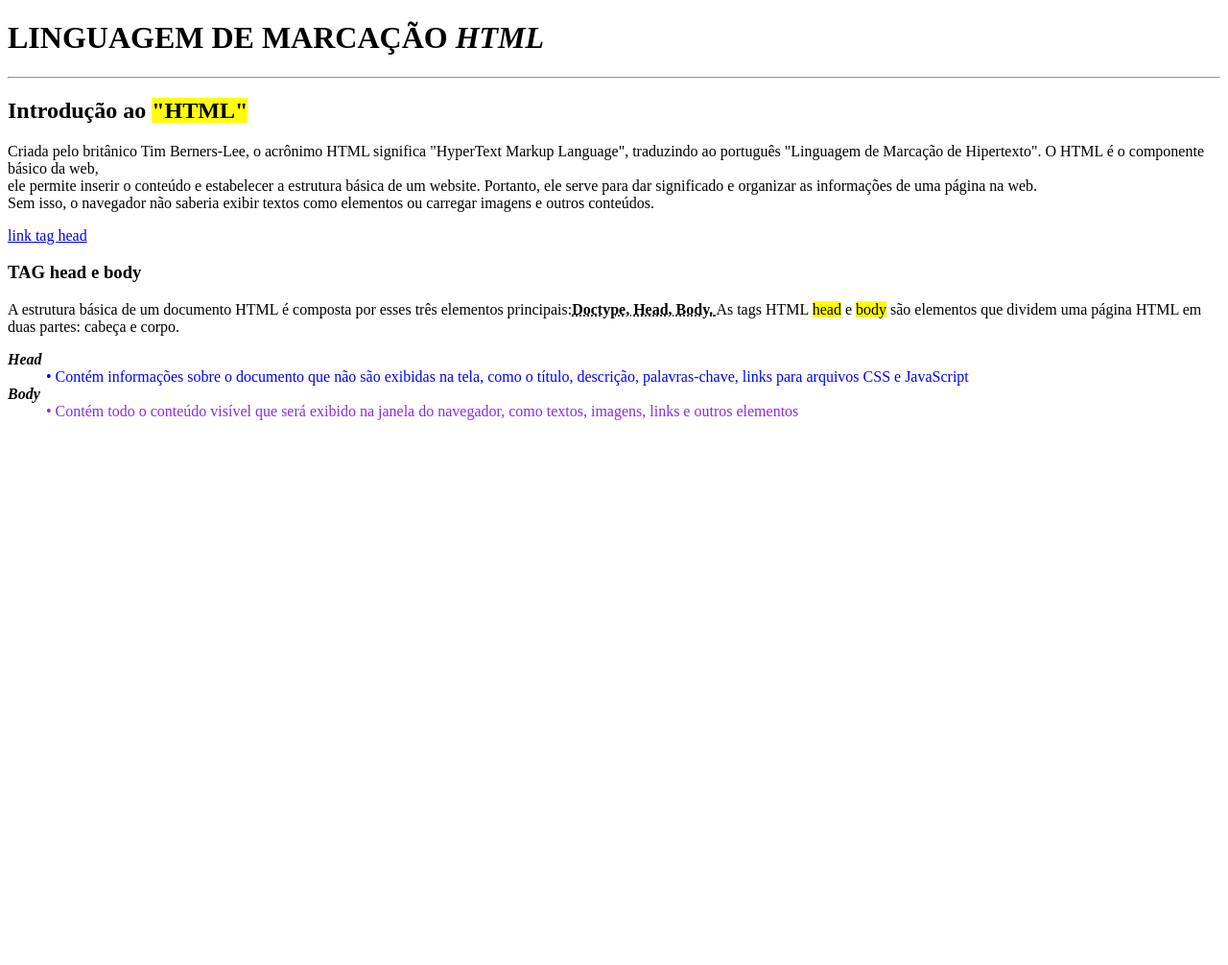
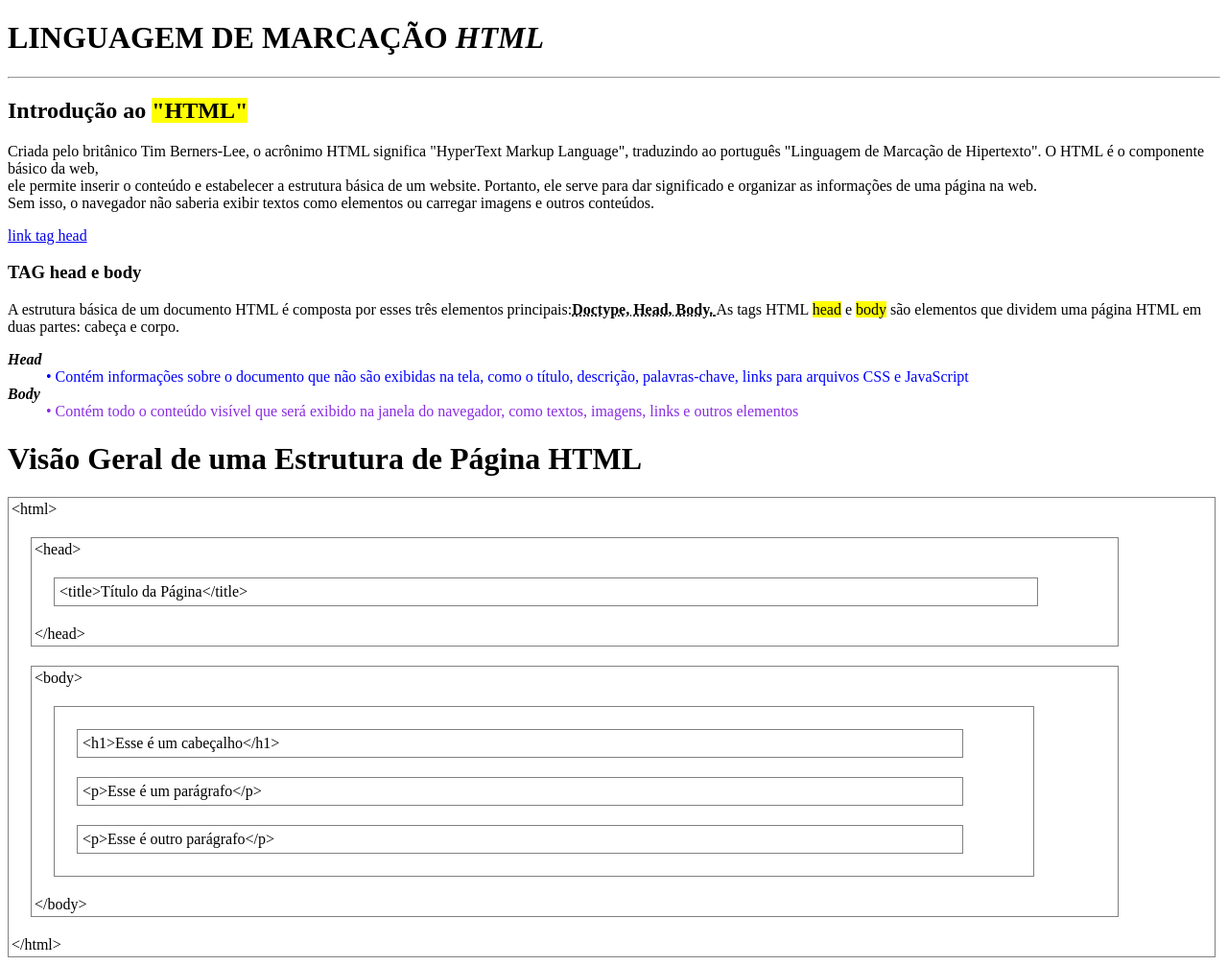
Before and after one commit to volibuilder/web_tags_html, a plain HTML site: page index.html in a window 1280 px wide. Shown: the whole page at 96% size. Before the commit the page ends 800 px from the top, so only its background shows below. Drawn offline with Linux system fonts and the light colour scheme.

Commit message:
finalizado

```diff
--- a/index.html
+++ b/index.html
@@ -32,12 +32,24 @@
         <dt><strong><i>Body</i></strong></dt>
             <dd style="color: blueviolet;">&#8226; Contém todo o conteúdo visível que será exibido na janela do navegador, como textos, imagens, links e outros elementos</dd>
     </dl>
-    <p>
+    <h1>Visão Geral de uma Estrutura de Página HTML</h1>
+    <div class="ws-grey" style="width:99%;border:1px solid grey;padding:3px;margin:0;">&lt;html&gt;
+        <div style="width:90%;border:1px solid grey;padding:3px;margin:20px">&lt;head&gt;
+        <div style="width:90%;border:1px solid grey;padding:5px;margin:20px">&lt;title&gt;Título da Página&lt;/title&gt;
+        </div>
+        &lt;/head&gt;
+        </div>
+        <div class="ws-grey" style="width:90%;border:1px solid grey;padding:3px;margin:20px;">&lt;body&gt;
+        <div class="w3-white" style="width:90%;border:1px solid grey;padding:3px;margin:20px;">
+        <div style="width:90%;border:1px solid grey;padding:5px;margin:20px">&lt;h1&gt;Esse é um cabeçalho&lt;/h1&gt;</div>
+        <div style="width:90%;border:1px solid grey;padding:5px;margin:20px">&lt;p&gt;Esse é um parágrafo&lt;/p&gt;</div>
+        <div style="width:90%;border:1px solid grey;padding:5px;margin:20px">&lt;p&gt;Esse é outro parágrafo&lt;/p&gt;</div>
+        </div>
+        &lt;/body&gt;
+        </div>
+        &lt;/html&gt;
+        </div>
 
-    </p>
-    <h3>
-
-    </h3>
 
 </body>
 </html>
```
